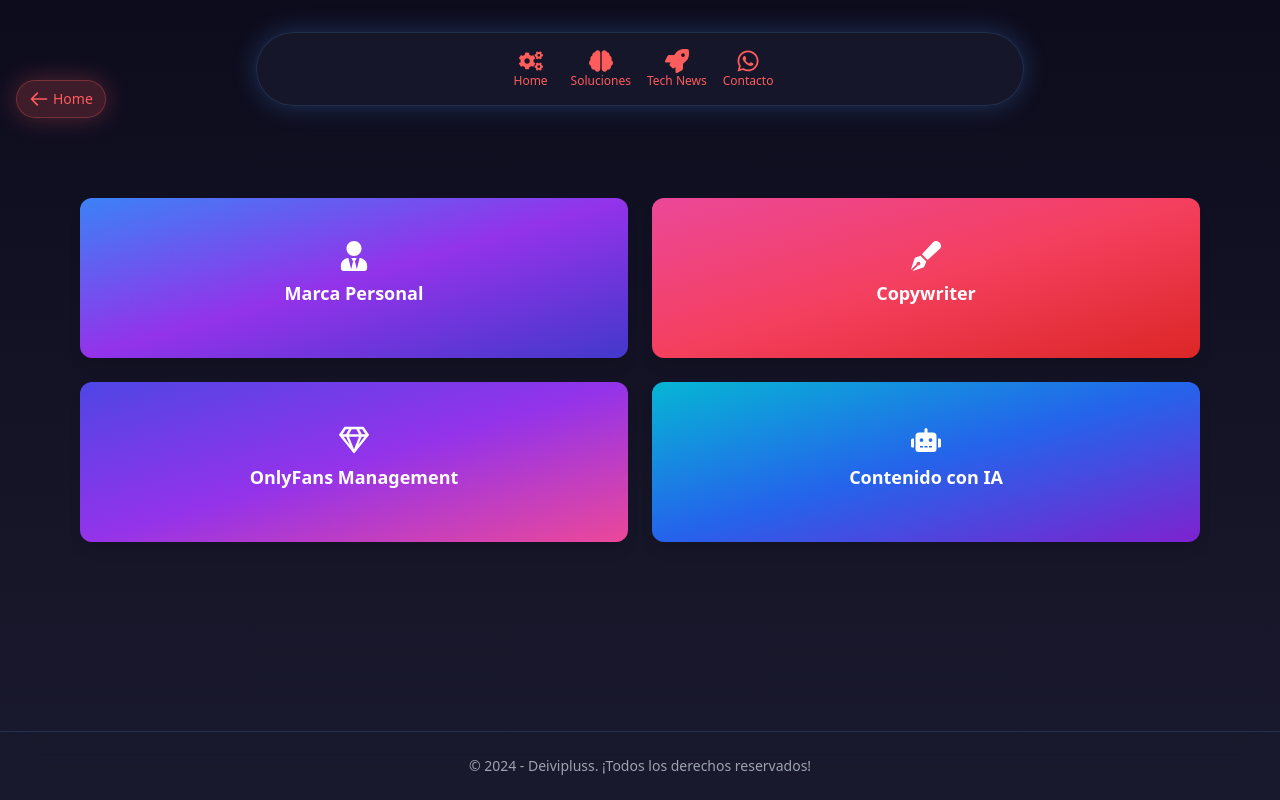
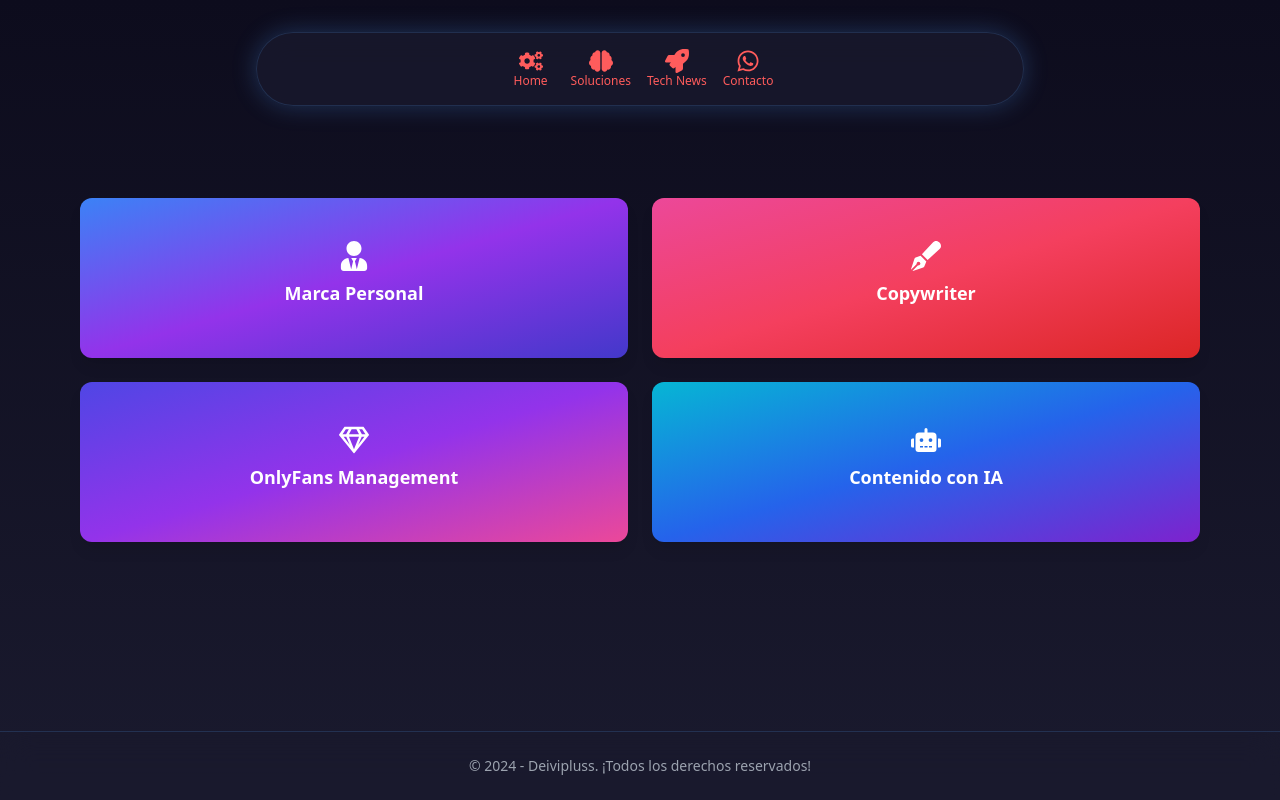
Before and after one commit to deivipluss/landing, a Next.js app: page /personas in a window 1280 px wide. Built offline with nearby package versions, Linux system fonts and the light colour scheme.

Commit message:
menufinal

```diff
--- a/app/empresas/page.tsx
+++ b/app/empresas/page.tsx
@@ -1,5 +1,5 @@
 "use client";
-import React, { useState, useRef } from "react";
+import React, { useState, useRef, useEffect } from "react";
 import {
   FaDigitalTachograph, // Nuevo icono para Transformación Digital
   FaCogs,
@@ -12,7 +12,8 @@ import {
   FaBriefcase, // Nuevo icono para Gerentes
   FaBuilding,
   FaTrophy, // Faltaba este icono
-  FaBrain // Añadido FaBrain que faltaba en los imports
+  FaBrain, // Añadido FaBrain que faltaba en los imports
+  FaArrowUp // Añadido FaArrowUp para el botón de volver arriba
 } from "react-icons/fa";
 import Link from 'next/link';
 import { motion } from 'framer-motion';
@@ -203,6 +204,21 @@ const Soluciones = () => {
   const [activeSection] = useState<string>("soluciones");
   const [expandedCard, setExpandedCard] = useState<CardKey | null>(null);
   const swiperRef = useRef<SwiperType>();
+  const [showBackToTop, setShowBackToTop] = useState(false);
+
+  // Añadir efecto para detectar scroll
+  useEffect(() => {
+    const handleScroll = () => {
+      setShowBackToTop(window.scrollY > 300);
+    };
+
+    window.addEventListener('scroll', handleScroll);
+    return () => window.removeEventListener('scroll', handleScroll);
+  }, []);
+
+  const handleBackToTop = () => {
+    window.scrollTo({ top: 0, behavior: 'smooth' });
+  };
 
   // Handle card expansion
   const handleCardClick = (cardKey: CardKey) => {
@@ -229,22 +245,20 @@ const Soluciones = () => {
     <div className="min-h-screen bg-[#0D0C1D] bg-gradient-to-b from-[#0D0C1D] to-[#1A1A2E] flex flex-col overflow-hidden">
       <HomeNavigation />
 
-      {/* Botón de regreso elegante */}
-      <Link href="/#solutions" className="fixed left-4 top-20 z-40">
-        <motion.div
-          initial={{ opacity: 0, x: -20 }}
-          animate={{ opacity: 1, x: 0 }}
-          transition={{ delay: 0.5, duration: 0.5 }}
-          whileHover={{ scale: 1.1, x: 3 }}
-          whileTap={{ scale: 0.95 }}
-          className="flex items-center space-x-1 bg-[#4A90E2]/20 hover:bg-[#4A90E2]/30 text-[#4A90E2] backdrop-blur-md py-2 px-3 rounded-full border border-[#4A90E2]/30 shadow-glow group"
+      {/* Eliminar el botón Home y añadir flecha flotante para volver arriba */}
+      {showBackToTop && (
+        <motion.button
+          className="fixed bottom-16 sm:bottom-24 right-4 sm:right-8 bg-[#4A90E2] text-white p-2 sm:p-3 rounded-full shadow-lg hover:bg-blue-600 transition-all duration-300 z-50"
+          whileHover={{ scale: 1.2 }}
+          whileTap={{ scale: 0.8 }}
+          onClick={handleBackToTop}
+          initial={{ opacity: 0 }}
+          animate={{ opacity: 1 }}
+          exit={{ opacity: 0 }}
         >
-          <svg xmlns="http://www.w3.org/2000/svg" className="h-5 w-5 transform transition-transform group-hover:translate-x-[-2px]" fill="none" viewBox="0 0 24 24" stroke="currentColor">
-            <path strokeLinecap="round" strokeLinejoin="round" strokeWidth={2} d="M10 19l-7-7m0 0l7-7m-7 7h18" />
-          </svg>
-          <span className="text-sm font-medium">Home</span>
-        </motion.div>
-      </Link>
+          <FaArrowUp className="text-lg sm:text-xl" />
+        </motion.button>
+      )}
 
       <main className="flex-grow flex flex-col justify-start pt-2 items-center p-4 md:p-8">
         <div className="w-full max-w-6xl">
--- a/app/negocios/page.tsx
+++ b/app/negocios/page.tsx
@@ -1,5 +1,5 @@
 "use client";
-import React, { useState, useRef } from "react";
+import React, { useState, useRef, useEffect } from "react";
 import {
   FaStore,
   FaChartLine,
@@ -12,7 +12,8 @@ import {
   FaPencilAlt,
   FaSearchDollar,
   FaCog,
-  FaDesktop
+  FaDesktop,
+  FaArrowUp
 } from "react-icons/fa";
 import Link from 'next/link';
 import { motion } from 'framer-motion';
@@ -196,6 +197,21 @@ const SolutionCard: React.FC<{
 const Negocios = () => {
   const [expandedCard, setExpandedCard] = useState<CardKey | null>(null);
   const swiperRef = useRef<SwiperType>();
+  const [showBackToTop, setShowBackToTop] = useState(false);
+
+  // Añadir efecto para detectar scroll
+  useEffect(() => {
+    const handleScroll = () => {
+      setShowBackToTop(window.scrollY > 300);
+    };
+
+    window.addEventListener('scroll', handleScroll);
+    return () => window.removeEventListener('scroll', handleScroll);
+  }, []);
+
+  const handleBackToTop = () => {
+    window.scrollTo({ top: 0, behavior: 'smooth' });
+  };
 
   // Manejar expansión de tarjeta
   const handleCardClick = (cardKey: CardKey) => {
@@ -225,22 +241,20 @@ const Negocios = () => {
     <div className="min-h-screen bg-[#0D0C1D] bg-gradient-to-b from-[#0D0C1D] to-[#1A1A2E] flex flex-col overflow-hidden">
       <HomeNavigation />
 
-      {/* Botón de regreso elegante */}
-      <Link href="/#solutions" className="fixed left-4 top-20 z-40">
-        <motion.div
-          initial={{ opacity: 0, x: -20 }}
-          animate={{ opacity: 1, x: 0 }}
-          transition={{ delay: 0.5, duration: 0.5 }}
-          whileHover={{ scale: 1.1, x: 3 }}
-          whileTap={{ scale: 0.95 }}
-          className="flex items-center space-x-1 bg-[#9370DB]/20 hover:bg-[#9370DB]/30 text-[#9370DB] backdrop-blur-md py-2 px-3 rounded-full border border-[#9370DB]/30 shadow-glow-purple group"
+      {/* Eliminar el botón Home y añadir flecha flotante para volver arriba */}
+      {showBackToTop && (
+        <motion.button
+          className="fixed bottom-16 sm:bottom-24 right-4 sm:right-8 bg-[#9370DB] text-white p-2 sm:p-3 rounded-full shadow-lg hover:bg-purple-600 transition-all duration-300 z-50"
+          whileHover={{ scale: 1.2 }}
+          whileTap={{ scale: 0.8 }}
+          onClick={handleBackToTop}
+          initial={{ opacity: 0 }}
+          animate={{ opacity: 1 }}
+          exit={{ opacity: 0 }}
         >
-          <svg xmlns="http://www.w3.org/2000/svg" className="h-5 w-5 transform transition-transform group-hover:translate-x-[-2px]" fill="none" viewBox="0 0 24 24" stroke="currentColor">
-            <path strokeLinecap="round" strokeLinejoin="round" strokeWidth={2} d="M10 19l-7-7m0 0l7-7m-7 7h18" />
-          </svg>
-          <span className="text-sm font-medium">Home</span>
-        </motion.div>
-      </Link>
+          <FaArrowUp className="text-lg sm:text-xl" />
+        </motion.button>
+      )}
 
       <main className="flex-grow flex flex-col justify-start pt-2 items-center p-4 md:p-8">
         <div className="w-full max-w-6xl">
--- a/app/personas/page.tsx
+++ b/app/personas/page.tsx
@@ -1,5 +1,5 @@
 "use client";
-import React, { useState, useRef } from "react";
+import React, { useState, useRef, useEffect } from "react";
 import {
   FaPalette,
   FaFileAlt,
@@ -8,7 +8,8 @@ import {
   FaPenFancy,
   FaUserTie,
   FaRegGem,
-  FaServer
+  FaServer,
+  FaArrowUp
 } from "react-icons/fa";
 import Link from 'next/link';
 import { motion } from 'framer-motion';
@@ -151,6 +152,20 @@ const SolutionCard: React.FC<{
 const SolucionesFreelance = () => {
   const [expandedCard, setExpandedCard] = useState<CardKey | null>(null);
   const swiperRef = useRef<SwiperType>();
+  const [showBackToTop, setShowBackToTop] = useState(false);
+
+  useEffect(() => {
+    const handleScroll = () => {
+      setShowBackToTop(window.scrollY > 300);
+    };
+
+    window.addEventListener('scroll', handleScroll);
+    return () => window.removeEventListener('scroll', handleScroll);
+  }, []);
+
+  const handleBackToTop = () => {
+    window.scrollTo({ top: 0, behavior: 'smooth' });
+  };
 
   const handleCardClick = (cardKey: CardKey) => {
     setExpandedCard(expandedCard === cardKey ? null : cardKey);
@@ -169,22 +184,19 @@ const SolucionesFreelance = () => {
     <div className="min-h-screen bg-[#0D0C1D] bg-gradient-to-b from-[#0D0C1D] to-[#1A1A2E] flex flex-col overflow-hidden">
       <HomeNavigation />
 
-      {/* Botón de regreso elegante */}
-      <Link href="/#solutions" className="fixed left-4 top-20 z-40">
-        <motion.div
-          initial={{ opacity: 0, x: -20 }}
-          animate={{ opacity: 1, x: 0 }}
-          transition={{ delay: 0.5, duration: 0.5 }}
-          whileHover={{ scale: 1.1, x: 3 }}
-          whileTap={{ scale: 0.95 }}
-          className="flex items-center space-x-1 bg-[#FF5C5C]/20 hover:bg-[#FF5C5C]/30 text-[#FF5C5C] backdrop-blur-md py-2 px-3 rounded-full border border-[#FF5C5C]/30 shadow-glow-red group"
+      {showBackToTop && (
+        <motion.button
+          className="fixed bottom-16 sm:bottom-24 right-4 sm:right-8 bg-[#FF5C5C] text-white p-2 sm:p-3 rounded-full shadow-lg hover:bg-red-600 transition-all duration-300 z-50"
+          whileHover={{ scale: 1.2 }}
+          whileTap={{ scale: 0.8 }}
+          onClick={handleBackToTop}
+          initial={{ opacity: 0 }}
+          animate={{ opacity: 1 }}
+          exit={{ opacity: 0 }}
         >
-          <svg xmlns="http://www.w3.org/2000/svg" className="h-5 w-5 transform transition-transform group-hover:translate-x-[-2px]" fill="none" viewBox="0 0 24 24" stroke="currentColor">
-            <path strokeLinecap="round" strokeLinejoin="round" strokeWidth={2} d="M10 19l-7-7m0 0l7-7m-7 7h18" />
-          </svg>
-          <span className="text-sm font-medium">Home</span>
-        </motion.div>
-      </Link>
+          <FaArrowUp className="text-lg sm:text-xl" />
+        </motion.button>
+      )}
 
       <main className="flex-grow flex flex-col justify-start pt-2 items-center p-4 md:p-8">
         <div className="w-full max-w-6xl">
```
